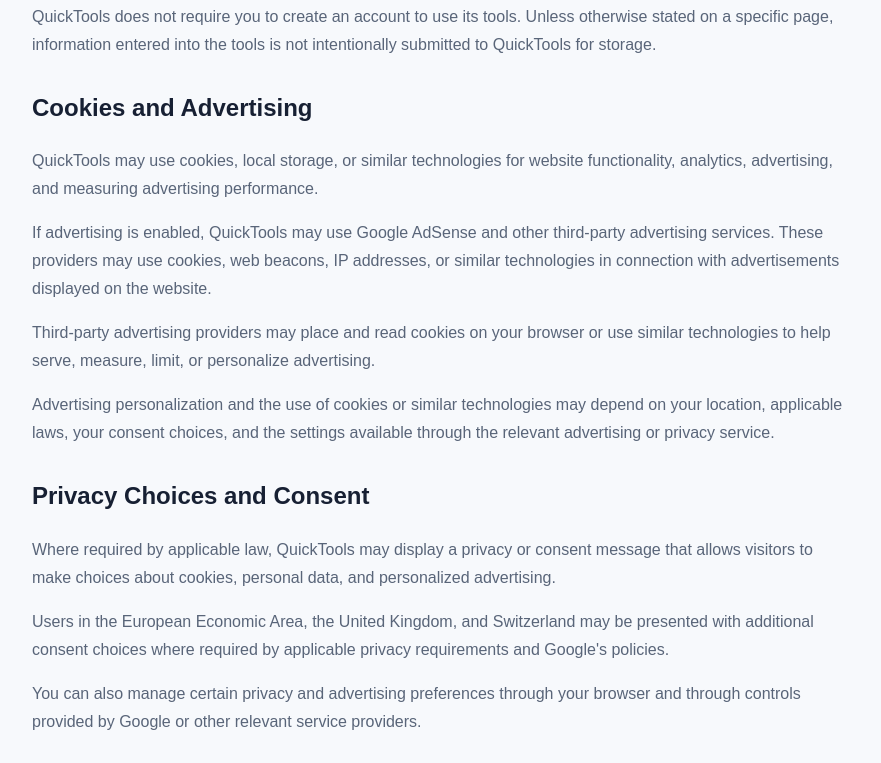
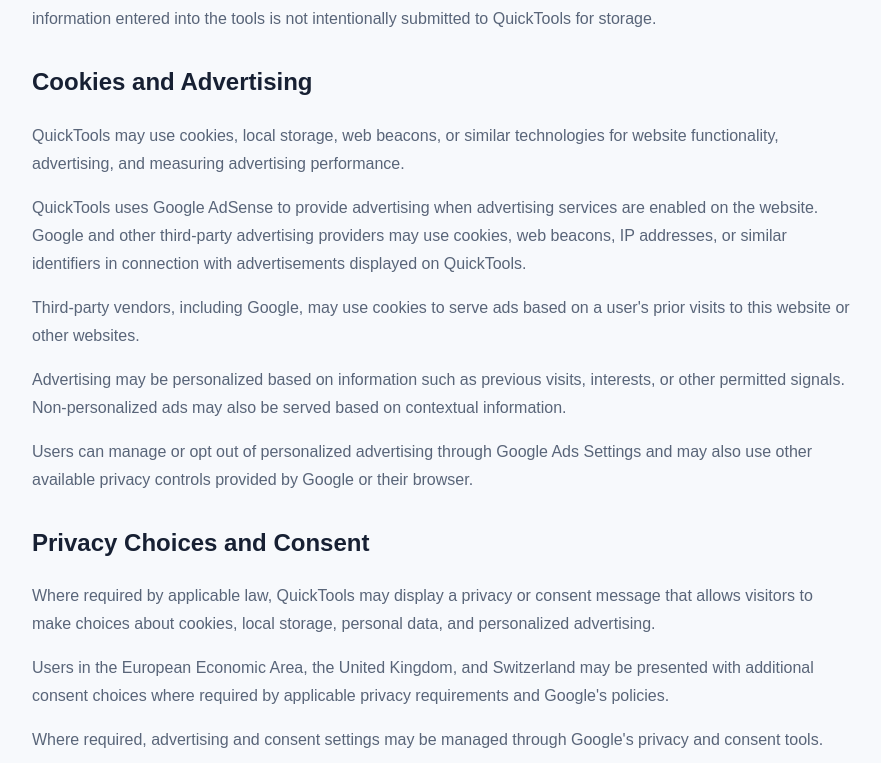
Before and after one commit to lolla5660-cell/quicktools, a plain HTML site: page privacy.html in a window 1280 px wide. Shown: the part 629-1392 px from the top of the page, without its empty margins (198-1079 px from the left). Drawn offline with Linux system fonts and the light colour scheme.

Commit message:
Update privacy.html

````diff
--- a/privacy.html
+++ b/privacy.html
@@ -1,4 +1,3 @@
-```html
 <!doctype html>
 <html lang="en">
 <head>
@@ -56,35 +55,44 @@
 
   <h2>Cookies and Advertising</h2>
   <p>
-    QuickTools may use cookies, local storage, or similar technologies for
-    website functionality, analytics, advertising, and measuring advertising
-    performance.
+    QuickTools may use cookies, local storage, web beacons, or similar
+    technologies for website functionality, advertising, and measuring
+    advertising performance.
   </p>
 
   <p>
-    If advertising is enabled, QuickTools may use Google AdSense and other
-    third-party advertising services. These providers may use cookies,
-    web beacons, IP addresses, or similar technologies in connection with
-    advertisements displayed on the website.
+    QuickTools uses Google AdSense to provide advertising when advertising
+    services are enabled on the website. Google and other third-party
+    advertising providers may use cookies, web beacons, IP addresses, or
+    similar identifiers in connection with advertisements displayed on
+    QuickTools.
   </p>
 
   <p>
-    Third-party advertising providers may place and read cookies on your
-    browser or use similar technologies to help serve, measure, limit, or
-    personalize advertising.
+    Third-party vendors, including Google, may use cookies to serve ads based
+    on a user's prior visits to this website or other websites.
   </p>
 
   <p>
-    Advertising personalization and the use of cookies or similar technologies
-    may depend on your location, applicable laws, your consent choices, and the
-    settings available through the relevant advertising or privacy service.
+    Advertising may be personalized based on information such as previous
+    visits, interests, or other permitted signals. Non-personalized ads may
+    also be served based on contextual information.
+  </p>
+
+  <p>
+    Users can manage or opt out of personalized advertising through
+    <a href="https://adssettings.google.com/" target="_blank" rel="noopener noreferrer">
+      Google Ads Settings
+    </a>
+    and may also use other available privacy controls provided by Google or
+    their browser.
   </p>
 
   <h2>Privacy Choices and Consent</h2>
   <p>
     Where required by applicable law, QuickTools may display a privacy or
     consent message that allows visitors to make choices about cookies,
-    personal data, and personalized advertising.
+    local storage, personal data, and personalized advertising.
   </p>
 
   <p>
@@ -94,15 +102,15 @@
   </p>
 
   <p>
-    You can also manage certain privacy and advertising preferences through
-    your browser and through controls provided by Google or other relevant
-    service providers.
+    Where required, advertising and consent settings may be managed through
+    Google's privacy and consent tools.
   </p>
 
   <h2>Analytics</h2>
   <p>
     QuickTools may use analytics services to understand general website usage,
-    such as which pages are visited and how visitors interact with the website.
+    such as which pages are visited and how visitors interact with the
+    website.
   </p>
 
   <p>
@@ -129,8 +137,8 @@
   </p>
 
   <p>
-    We do not intentionally request personal information from children through
-    the QuickTools tools.
+    We do not intentionally request personal information from children
+    through the QuickTools tools.
   </p>
 
   <h2>Data Security</h2>
@@ -142,7 +150,7 @@
   <p>
     However, no website or internet transmission can be guaranteed to be
     completely secure. Users should avoid entering sensitive personal
-    information into tools unless it is necessary for the requested
+    information into the tools unless it is necessary for the requested
     calculation or conversion.
   </p>
 
@@ -195,4 +203,3 @@
 
 </body>
 </html>
-```
````
